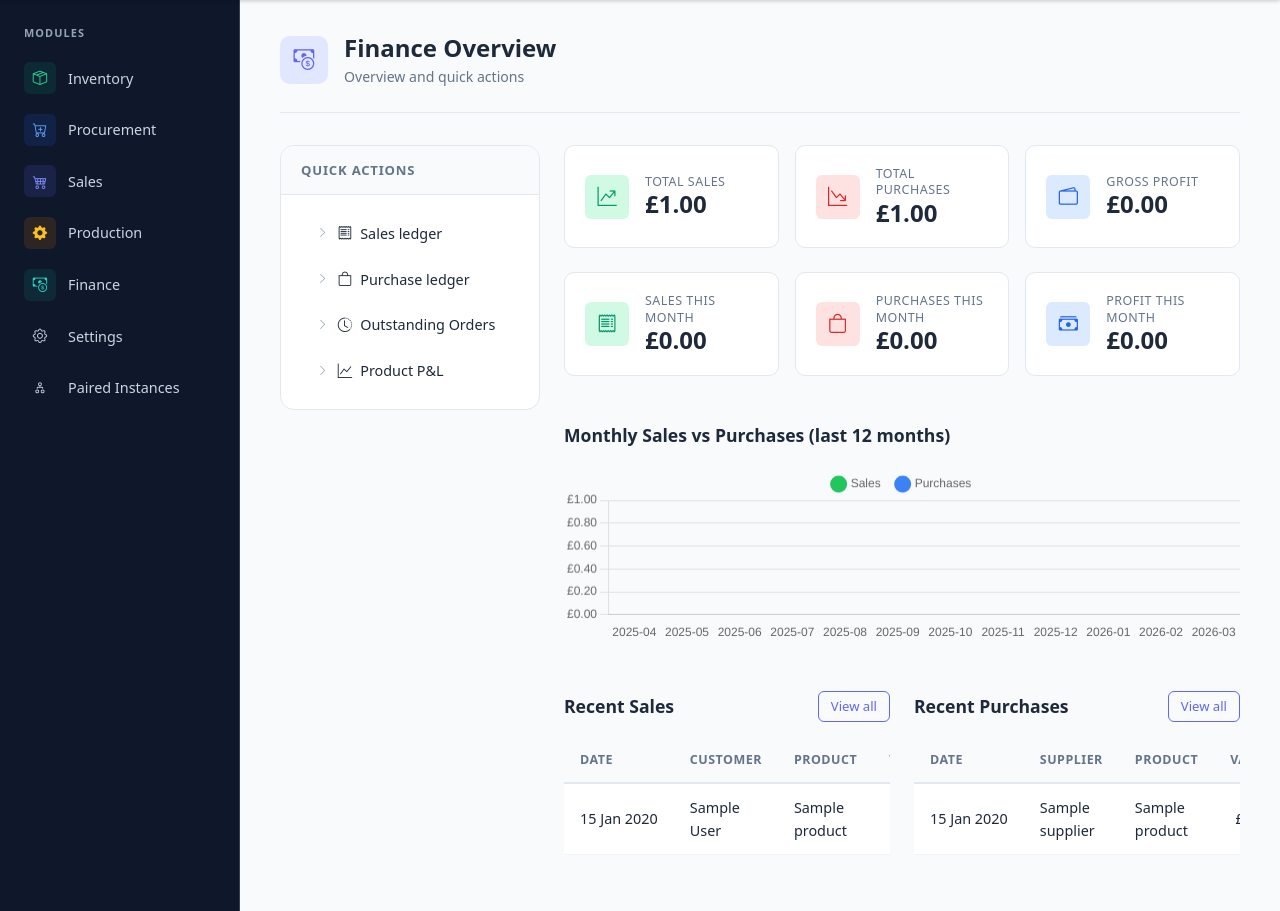
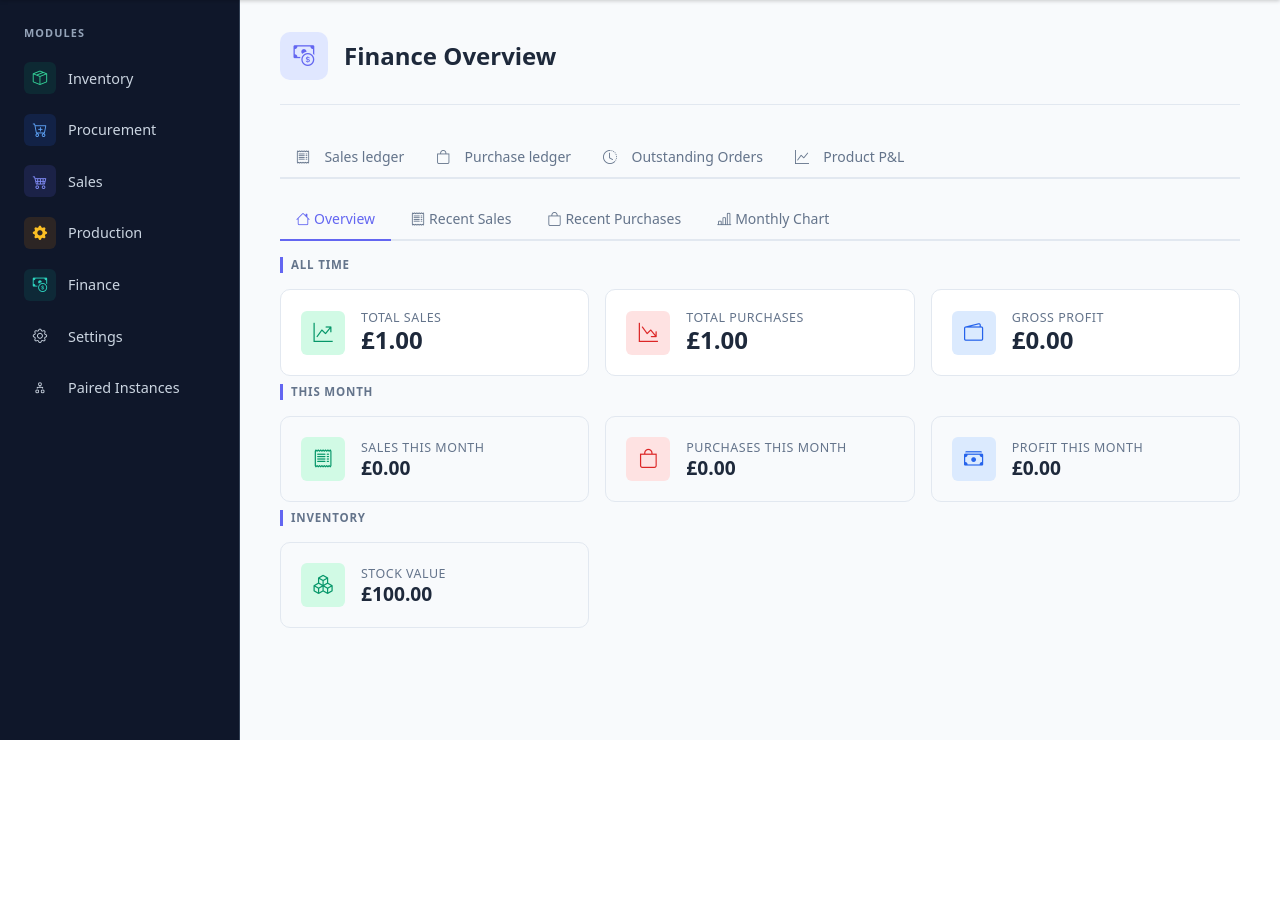
Before and after one commit to Um9i/ERPv, a Django app: page /finance/ in a window 1280 px wide. Shown: the part 60-971 px from the top of the page. After the commit the page ends 800 px from the top, so only its background shows below. Run offline with Django 4.2, Linux system fonts and the light colour scheme; a user stored in the database is signed in; tables that the repository leaves empty hold one stand-in row (values such as "Sample post").

Commit message:
feat(dashboard): enhance finance and inventory dashboards with stock value and improved layout

```diff
--- a/finance/views.py
+++ b/finance/views.py
@@ -3,7 +3,7 @@ from datetime import date, datetime
 from decimal import Decimal
 from typing import Dict, Any
 
-from django.db.models import Sum
+from django.db.models import DecimalField, Min, OuterRef, Subquery, Sum
 from django.db.models.functions import Coalesce, TruncMonth
 from django.http import HttpResponse
 from django.utils import timezone
@@ -11,8 +11,9 @@ from django.views import View
 from django.views.generic import TemplateView
 from django.views.generic.dates import ArchiveIndexView, MonthArchiveView
 
-from inventory.models import Product
-from procurement.models import PurchaseLedger, Supplier
+from inventory.models import Inventory, Product
+from procurement.models import PurchaseLedger, Supplier, SupplierProduct
+from production.models import BOMItem
 from sales.models import Customer, SalesLedger
 
 
@@ -80,6 +81,44 @@ class FinanceDashboardView(TemplateView):
             "purchases": [purchases_lu.get(m, 0) for m in month_labels],
         }
 
+        # Stock value from inventory (min supplier cost, BOM fallback)
+        min_cost_sq = (
+            SupplierProduct.objects.filter(product=OuterRef("product"))
+            .values("product")
+            .annotate(mc=Min("cost"))
+            .values("mc")[:1]
+        )
+        inventories = list(
+            Inventory.objects.annotate(
+                unit_cost=Subquery(min_cost_sq, output_field=DecimalField()),
+            ).values_list("product_id", "quantity", "unit_cost")
+        )
+        no_cost_ids = [pid for pid, qty, cost in inventories if cost is None and qty]
+        bom_costs = {}
+        if no_cost_ids:
+            bom_items = (
+                BOMItem.objects.filter(bom__product_id__in=no_cost_ids)
+                .annotate(
+                    comp_cost=Subquery(
+                        SupplierProduct.objects.filter(product=OuterRef("product"))
+                        .values("product")
+                        .annotate(mc=Min("cost"))
+                        .values("mc")[:1],
+                        output_field=DecimalField(),
+                    )
+                )
+                .values_list("bom__product_id", "quantity", "comp_cost")
+            )
+            for parent_id, bom_qty, comp_cost in bom_items:
+                if comp_cost is not None:
+                    bom_costs[parent_id] = (
+                        bom_costs.get(parent_id, 0) + bom_qty * comp_cost
+                    )
+        stock_value = sum(
+            qty * (cost if cost is not None else bom_costs.get(pid, 0))
+            for pid, qty, cost in inventories
+        )
+
         context.update(
             {
                 "now": now,
@@ -96,6 +135,7 @@ class FinanceDashboardView(TemplateView):
                     "supplier", "product"
                 ).order_by("-date")[:5],
                 "chart_data": chart_data,
+                "stock_value": stock_value,
             }
         )
         return context
--- a/static/css/styles.css
+++ b/static/css/styles.css
@@ -275,19 +275,8 @@ h1, h2, h3, h4, h5, h6 {
 /* =============================================
    DASHBOARD LAYOUT
    ============================================= */
-.dashboard-grid {
-    display: grid;
-    grid-template-columns: 260px 1fr;
-    gap: 1.5rem;
-    align-items: start;
-}
-@media (max-width: 992px) {
-    .dashboard-grid {
-        grid-template-columns: 1fr;
-    }
-}
 .dashboard-quick-actions {
-    min-width: 0;
+    margin-bottom: 1.25rem;
 }
 .dashboard-metrics-area {
     min-width: 0;
@@ -326,38 +315,39 @@ h1, h2, h3, h4, h5, h6 {
 
 
 /* =============================================
-   QUICK ACTIONS – Dashboard sidebar links
+   QUICK ACTIONS – Dashboard tab-style nav
    ============================================= */
 .quick-action-list {
     display: flex;
-    flex-direction: column;
-    gap: 2px;
+    flex-direction: row;
+    flex-wrap: wrap;
+    gap: 0;
+    border-bottom: 2px solid var(--color-border);
 }
 .quick-action-list a,
 .quick-action-list .list-group-item {
-    display: flex;
+    display: inline-flex;
+    width: auto;
+    margin-top: 0;
     align-items: center;
-    padding: 0.65rem 1rem;
-    border-radius: var(--radius-sm);
-    color: var(--color-text);
+    gap: 0.4rem;
+    padding: 0.55rem 1rem;
+    border-radius: 0;
+    color: var(--color-text-muted);
     font-weight: 500;
-    font-size: 0.9rem;
+    font-size: 0.875rem;
     text-decoration: none;
     border: none;
+    border-bottom: 2px solid transparent;
+    margin-bottom: -2px;
     background: transparent;
-    transition: all 0.15s;
+    transition: color 0.15s, border-color 0.15s;
 }
 .quick-action-list a:hover,
 .quick-action-list .list-group-item:hover {
-    background: var(--color-primary-light);
-    color: var(--color-primary-dark);
-}
-.quick-action-list a::before {
-    content: "\F285";  /* bi-chevron-right */
-    font-family: "bootstrap-icons";
-    font-size: 0.7rem;
-    margin-right: 0.6rem;
-    color: var(--color-text-light);
+    color: var(--color-text);
+    border-bottom-color: var(--color-border);
+    background: transparent;
 }
 
 
@@ -422,6 +412,52 @@ h1, h2, h3, h4, h5, h6 {
     overflow: hidden;
     text-overflow: ellipsis;
     white-space: nowrap;
+}
+.metric-card--secondary {
+    background: var(--color-bg);
+}
+.metric-card--secondary .metric-card-value {
+    font-size: clamp(0.875rem, 2vw, 1.2rem);
+    font-weight: 600;
+}
+.metrics-group-label {
+    font-size: 0.72rem;
+    font-weight: 700;
+    text-transform: uppercase;
+    letter-spacing: 0.07em;
+    color: var(--color-text-muted);
+    border-left: 3px solid var(--color-primary);
+    padding-left: 0.5rem;
+    margin-bottom: 0;
+    line-height: 1.4;
+}
+
+/* =============================================
+   DETAIL TABS
+   ============================================= */
+.detail-tabs {
+    border-bottom: 2px solid var(--color-border);
+    gap: 0.25rem;
+}
+.detail-tabs .nav-link {
+    border: none;
+    border-bottom: 2px solid transparent;
+    margin-bottom: -2px;
+    border-radius: 0;
+    padding: 0.55rem 1rem;
+    font-size: 0.875rem;
+    font-weight: 500;
+    color: var(--color-text-muted);
+    transition: color 0.15s, border-color 0.15s;
+}
+.detail-tabs .nav-link:hover {
+    color: var(--color-text);
+    border-bottom-color: var(--color-border);
+}
+.detail-tabs .nav-link.active {
+    color: var(--color-primary);
+    border-bottom-color: var(--color-primary);
+    background: transparent;
 }
 
 
--- a/templates/dashboard_base.html
+++ b/templates/dashboard_base.html
@@ -7,24 +7,17 @@
         <div class="page-header-icon"><i class="bi {% block dashboard_icon %}{% endblock %}"></i></div>
         <div>
             <h1 class="page-title">{% block dashboard_title %}{% endblock %}</h1>
-            <p class="page-subtitle">Overview and quick actions</p>
         </div>
     </div>
 </div>
-<div class="dashboard-grid">
-    <div class="dashboard-quick-actions">
-        <div class="panel">
-            <div class="panel-header">Quick Actions</div>
-            <div class="panel-body">
-                <div class="quick-action-list">
-                    {% block dashboard_links %}{% endblock %}
-                </div>
-            </div>
-        </div>
+<div class="dashboard-quick-actions">
+    <div class="quick-action-list">
+        {% block dashboard_links %}{% endblock %}
     </div>
-    <div class="dashboard-metrics-area">
-        {% block dashboard_metrics %}{% endblock %}
-    </div>
+</div>
+{% block dashboard_search %}{% endblock %}
+<div class="dashboard-metrics-area mt-3">
+    {% block dashboard_metrics %}{% endblock %}
 </div>
 <div class="row mt-4">
     {% block dashboard_actions %}{% endblock %}
--- a/templates/finance/dashboard.html
+++ b/templates/finance/dashboard.html
@@ -4,15 +4,46 @@
 {% block dashboard_title %}Finance Overview{% endblock %}
 
 {% block dashboard_links %}
-<a class="list-group-item list-group-item-action" href="{% url 'finance:sales-ledger-archive' %}"><i class="bi bi-receipt me-2"></i>Sales ledger</a>
-<a class="list-group-item list-group-item-action" href="{% url 'finance:purchase-ledger-archive' %}"><i class="bi bi-bag me-2"></i>Purchase ledger</a>
-<a class="list-group-item list-group-item-action" href="{% url 'finance:outstanding-orders' %}"><i class="bi bi-clock-history me-2"></i>Outstanding Orders</a>
-<a class="list-group-item list-group-item-action" href="{% url 'finance:product-pl' %}"><i class="bi bi-graph-up me-2"></i>Product P&amp;L</a>
+<a href="{% url 'finance:sales-ledger-archive' %}"><i class="bi bi-receipt me-2"></i>Sales ledger</a>
+<a href="{% url 'finance:purchase-ledger-archive' %}"><i class="bi bi-bag me-2"></i>Purchase ledger</a>
+<a href="{% url 'finance:outstanding-orders' %}"><i class="bi bi-clock-history me-2"></i>Outstanding Orders</a>
+<a href="{% url 'finance:product-pl' %}"><i class="bi bi-graph-up me-2"></i>Product P&amp;L</a>
 {% endblock %}
 
 {% block dashboard_metrics %}
-{# ── All-time metrics ── #}
-<div class="row g-3 mb-4">
+
+{# ── Tab nav ── #}
+<ul class="nav nav-tabs detail-tabs mb-3" id="financeTabs" role="tablist">
+  <li class="nav-item" role="presentation">
+    <button class="nav-link active" id="tab-overview" data-bs-toggle="tab" data-bs-target="#pane-overview" type="button" role="tab">
+      <i class="bi bi-house me-1"></i>Overview
+    </button>
+  </li>
+  <li class="nav-item" role="presentation">
+    <button class="nav-link" id="tab-sales" data-bs-toggle="tab" data-bs-target="#pane-sales" type="button" role="tab">
+      <i class="bi bi-receipt me-1"></i>Recent Sales
+    </button>
+  </li>
+  <li class="nav-item" role="presentation">
+    <button class="nav-link" id="tab-purchases" data-bs-toggle="tab" data-bs-target="#pane-purchases" type="button" role="tab">
+      <i class="bi bi-bag me-1"></i>Recent Purchases
+    </button>
+  </li>
+  <li class="nav-item" role="presentation">
+    <button class="nav-link" id="tab-chart" data-bs-toggle="tab" data-bs-target="#pane-chart" type="button" role="tab">
+      <i class="bi bi-bar-chart-line me-1"></i>Monthly Chart
+    </button>
+  </li>
+</ul>
+
+<div class="tab-content" id="financeTabContent">
+
+  {# ── Overview pane ── #}
+  <div class="tab-pane fade show active" id="pane-overview" role="tabpanel">
+    <div class="row g-3 mb-0">
+
+      <div class="col-12"><p class="metrics-group-label">All Time</p></div>
+
       <div class="col-12 col-lg-4">
         <div class="metric-card">
           <div class="metric-card-icon metric-card-icon--success"><i class="bi bi-graph-up-arrow"></i></div>
@@ -36,16 +67,15 @@
           <div class="metric-card-icon metric-card-icon--primary"><i class="bi bi-wallet2"></i></div>
           <div class="metric-card-content">
             <span class="metric-card-label">Gross Profit</span>
-                <span class="metric-card-value">{{ gross_profit|currency }}</span>
-            </div>
+            <span class="metric-card-value {% if gross_profit < 0 %}text-danger{% endif %}">{{ gross_profit|currency }}</span>
           </div>
         </div>
       </div>
 
-{# ── This month metrics ── #}
-<div class="row g-3 mb-4">
+      <div class="col-12 mt-2"><p class="metrics-group-label">This Month</p></div>
+
       <div class="col-12 col-lg-4">
-        <div class="metric-card">
+        <div class="metric-card metric-card--secondary">
           <div class="metric-card-icon metric-card-icon--success"><i class="bi bi-receipt"></i></div>
           <div class="metric-card-content">
             <span class="metric-card-label">Sales This Month</span>
@@ -54,7 +84,7 @@
         </div>
       </div>
       <div class="col-12 col-lg-4">
-        <div class="metric-card">
+        <div class="metric-card metric-card--secondary">
           <div class="metric-card-icon metric-card-icon--danger"><i class="bi bi-bag"></i></div>
           <div class="metric-card-content">
             <span class="metric-card-label">Purchases This Month</span>
@@ -63,31 +93,36 @@
         </div>
       </div>
       <div class="col-12 col-lg-4">
-        <div class="metric-card">
+        <div class="metric-card metric-card--secondary">
           <div class="metric-card-icon metric-card-icon--primary"><i class="bi bi-cash-stack"></i></div>
           <div class="metric-card-content">
             <span class="metric-card-label">Profit This Month</span>
-                <span class="metric-card-value">{{ month_profit|currency }}</span>
-            </div>
+            <span class="metric-card-value {% if month_profit < 0 %}text-danger{% endif %}">{{ month_profit|currency }}</span>
           </div>
         </div>
       </div>
 
-{# ── Monthly Sales vs Purchases Chart ── #}
-<div class="detail-section mb-4">
-    <div class="detail-section-header">
-        <h2 class="detail-section-title">Monthly Sales vs Purchases (last 12 months)</h2>
+      <div class="col-12 mt-2"><p class="metrics-group-label">Inventory</p></div>
+
+      <div class="col-12 col-lg-4">
+        <div class="metric-card metric-card--secondary">
+          <div class="metric-card-icon metric-card-icon--success"><i class="bi bi-boxes"></i></div>
+          <div class="metric-card-content">
+            <span class="metric-card-label">Stock Value</span>
+            <span class="metric-card-value">{{ stock_value|currency }}</span>
           </div>
-    <canvas id="finance-chart" height="80"></canvas>
+        </div>
       </div>
 
-{# ── Recent activity tables ── #}
-<div class="row g-4">
-    <div class="col-lg-6">
-        <div class="detail-section h-100">
+    </div>
+  </div>{# /pane-overview #}
+
+  {# ── Recent Sales pane ── #}
+  <div class="tab-pane fade" id="pane-sales" role="tabpanel">
+    <div class="detail-section">
       <div class="detail-section-header">
         <h2 class="detail-section-title">Recent Sales</h2>
-                <a class="btn btn-sm btn-outline-primary" href="{% url 'finance:sales-ledger-archive' %}">View all</a>
+        <a class="btn btn-sm btn-outline-success" href="{% url 'finance:sales-ledger-archive' %}">View all</a>
       </div>
       {% if recent_sales %}
       <div class="table-responsive">
@@ -105,8 +140,8 @@
             <tr>
               <td class="text-nowrap">{{ row.date|date:"d M Y" }}</td>
               <td>{{ row.customer }}</td>
-                            <td>{{ row.product }}</td>
-                            <td class="text-end">{{ row.value|currency }}</td>
+              <td class="text-truncate" style="max-width:220px;" title="{{ row.product }}">{{ row.product }}</td>
+              <td class="text-end text-nowrap">{{ row.value|currency }}</td>
             </tr>
             {% endfor %}
           </tbody>
@@ -116,12 +151,14 @@
       <p class="text-muted mb-0 p-3">No sales ledger entries yet.</p>
       {% endif %}
     </div>
-    </div>
-    <div class="col-lg-6">
-        <div class="detail-section h-100">
+  </div>{# /pane-sales #}
+
+  {# ── Recent Purchases pane ── #}
+  <div class="tab-pane fade" id="pane-purchases" role="tabpanel">
+    <div class="detail-section">
       <div class="detail-section-header">
         <h2 class="detail-section-title">Recent Purchases</h2>
-                <a class="btn btn-sm btn-outline-primary" href="{% url 'finance:purchase-ledger-archive' %}">View all</a>
+        <a class="btn btn-sm btn-outline-success" href="{% url 'finance:purchase-ledger-archive' %}">View all</a>
       </div>
       {% if recent_purchases %}
       <div class="table-responsive">
@@ -139,8 +176,8 @@
             <tr>
               <td class="text-nowrap">{{ row.date|date:"d M Y" }}</td>
               <td>{{ row.supplier }}</td>
-                            <td>{{ row.product }}</td>
-                            <td class="text-end">{{ row.value|currency }}</td>
+              <td class="text-truncate" style="max-width:220px;" title="{{ row.product }}">{{ row.product }}</td>
+              <td class="text-end text-nowrap">{{ row.value|currency }}</td>
             </tr>
             {% endfor %}
           </tbody>
@@ -150,8 +187,23 @@
       <p class="text-muted mb-0 p-3">No purchase ledger entries yet.</p>
       {% endif %}
     </div>
+  </div>{# /pane-purchases #}
+
+  {# ── Monthly chart pane ── #}
+  <div class="tab-pane fade" id="pane-chart" role="tabpanel">
+    <div class="detail-section">
+      <div class="detail-section-header">
+        <h2 class="detail-section-title">Monthly Sales vs Purchases (last 12 months)</h2>
       </div>
+      {% if chart_data %}
+      <canvas id="finance-chart" height="80"></canvas>
+      {% else %}
+      <p class="text-muted p-3 mb-0">No data available for the last 12 months.</p>
+      {% endif %}
     </div>
+  </div>{# /pane-chart #}
+
+</div>{# /tab-content #}
 {% endblock %}
 
 {% block extra_js %}
@@ -162,7 +214,12 @@
     var dataEl = document.getElementById('finance-chart-data');
     if (!dataEl) return;
     var data = JSON.parse(dataEl.textContent);
-    var ctx = document.getElementById('finance-chart').getContext('2d');
+
+    function buildChart() {
+        var canvasEl = document.getElementById('finance-chart');
+        if (!canvasEl || canvasEl.dataset.initialised) return;
+        canvasEl.dataset.initialised = '1';
+        var ctx = canvasEl.getContext('2d');
         new Chart(ctx, {
         type: 'bar',
         data: {
@@ -210,6 +267,14 @@
             },
         },
     });
+    }
+
+    // Build on first activation of the chart tab; handles both initial load
+    // (chart tab not visible) and any subsequent re-clicks.
+    var tabEl = document.getElementById('tab-chart');
+    if (tabEl) {
+        tabEl.addEventListener('shown.bs.tab', buildChart);
+    }
 })();
 </script>
 {% endblock %}
--- a/templates/procurement/supplier_detail.html
+++ b/templates/procurement/supplier_detail.html
@@ -96,7 +96,7 @@
 </div>
 
 {# ── Tabs ── #}
-<ul class="nav nav-tabs" id="supplierTabs" role="tablist">
+<ul class="nav nav-tabs detail-tabs mb-0" id="supplierTabs" role="tablist">
     <li class="nav-item" role="presentation">
         <button class="nav-link {% if not request.GET.po_page and not request.GET.ct_page and not request.GET.sp_page %}active{% endif %}" id="tab-overview-btn"
             data-bs-toggle="tab" data-bs-target="#tab-overview" type="button" role="tab">
--- a/templates/sales/customer_detail.html
+++ b/templates/sales/customer_detail.html
@@ -96,7 +96,7 @@
 </div>
 
 {# ── Tabs ── #}
-<ul class="nav nav-tabs" id="customerTabs" role="tablist">
+<ul class="nav nav-tabs detail-tabs mb-0" id="customerTabs" role="tablist">
     <li class="nav-item" role="presentation">
         <button class="nav-link {% if not request.GET.order_page and not request.GET.ct_page and not request.GET.cp_page %}active{% endif %}" id="tab-overview-btn"
             data-bs-toggle="tab" data-bs-target="#tab-overview" type="button" role="tab">
```
Also changed, not shown: templates/inventory/inventory_dashboard.html (+64 -99 lines), templates/procurement/procurement_dashboard.html (+4 -4 lines), templates/production/production_dashboard.html (+4 -4 lines), templates/sales/sales_dashboard.html (+4 -4 lines). Lines whose indentation alone changed are shown as unchanged.
